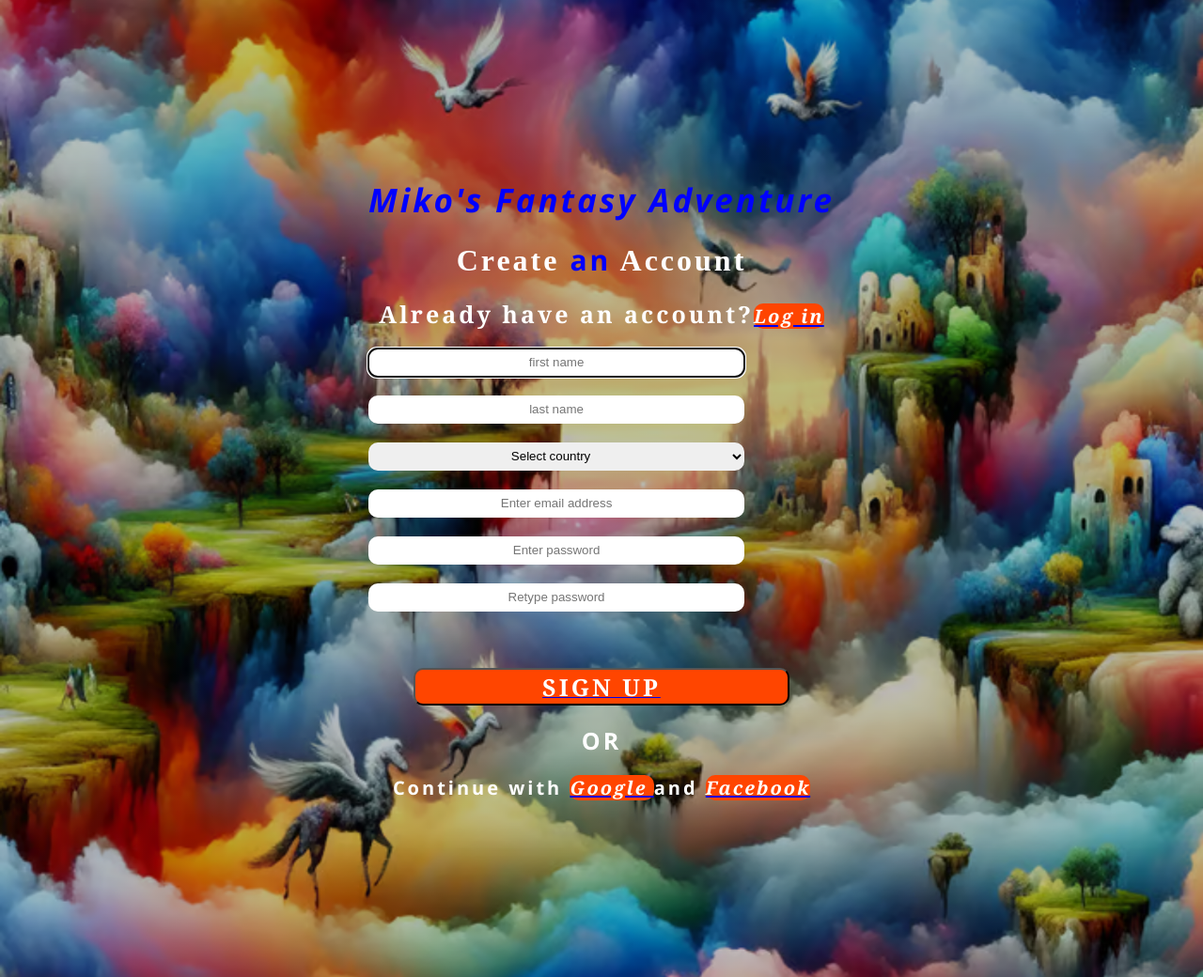
After one commit to vOzzT/COP4331-16, a PHP site: page /signup.html in a window 1280 px wide. The commit adds this page. Shown: the whole page at 94% size. Run offline with PHP 8.4, Linux system fonts and the light colour scheme.

Commit message:
Add files via upload

```diff
--- /dev/null
+++ b/signup.css
@@ -0,0 +1,129 @@
+* {
+  margin: 0;
+  padding: 0;
+  box-sizing: border-box;
+  position: relative;
+}
+body {
+  background: linear-gradient(rgba(0, 0, 0, 0.25), rgba(0, 0, 0, 0.25)),
+    url(fantasy.png);
+  background-size: cover;
+  background-position: center;
+  background-repeat: no-repeat;
+  width: 100%;
+  height: 130vh;
+  display: flex;
+  position: relative;
+  justify-content: center;
+  align-items: center;
+  flex-direction: column;
+}
+.form {
+  margin: 40px;
+  text-align: center;
+  color: white;
+  letter-spacing: 3px;
+}
+
+input,
+select {
+  width: 400px;
+  height: 30px;
+  display: block;
+  border: none;
+  border-radius: 10px;
+  text-align: center;
+  margin: 20px;
+}
+.signupbutton {
+  width: 400px;
+  height: 40px;
+  background: orangered;
+  border-radius: 10px;
+  margin-top: 40px;
+}
+.signupbutton:hover {
+  background: green;
+  cursor: pointer;
+}
+.accounttitle {
+  color: blue;
+  font-weight: bolder;
+  margin: 20px;
+  letter-spacing: 3px;
+  font-size: 35px;
+  font-family: "Segoe UI", Tahoma, Geneva, Verdana, sans-serif;
+  text-align: center;
+}
+.redirect {
+  width: 400px;
+  height: 40px;
+  font-size: 20px;
+  letter-spacing: 2px;
+  font-family: Cambria, Cochin, Georgia, Times, "Times New Roman", serif;
+  background: orangered;
+  color: white;
+  border-radius: 10px;
+  margin-top: 60px;
+}
+.redirect:hover {
+  background: green;
+  cursor: pointer;
+}
+.doit {
+  color: white;
+  letter-spacing: 3px;
+  font-size: 25px;
+  margin: 20px;
+  font-family: Cambria, Cochin, Georgia, Times, "Times New Roman", serif;
+  text-decoration: none;
+}
+.question {
+  color: white;
+  font-size: 25px;
+  margin: 20px;
+  font-weight: bolder;
+  letter-spacing: 3px;
+  font-family: Cambria, Cochin, Georgia, Times, "Times New Roman", serif;
+  text-decoration: none;
+  text-align: center;
+}
+.design {
+  color: white;
+  font-weight: bolder;
+  font-size: 25px;
+  margin: 20px;
+  letter-spacing: 3px;
+  font-family: "Segoe UI", Tahoma, Geneva, Verdana, sans-serif;
+  text-decoration: none;
+  text-align: center;
+}
+.unique {
+  color: blue;
+  font-weight: bolder;
+  font-size: 30px;
+  letter-spacing: 3px;
+  font-family: "Segoe UI", Tahoma, Geneva, Verdana, sans-serif;
+  text-decoration: wavy;
+  text-align: center;
+}
+.connect {
+  color: white;
+  font-weight: bolder;
+  font-size: 20px;
+  letter-spacing: 3px;
+  font-family: "Segoe UI", Tahoma, Geneva, Verdana, sans-serif;
+  text-decoration: none;
+  text-align: center;
+}
+.social {
+  width: 400px;
+  height: 40px;
+  font-size: 20px;
+  letter-spacing: 2px;
+  font-family: Cambria, Cochin, Georgia, Times, "Times New Roman", serif;
+  background: orangered;
+  color: white;
+  border-radius: 10px;
+  margin-top: 60px;
+}
--- /dev/null
+++ b/signup.html
@@ -0,0 +1,62 @@
+<!DOCTYPE html>
+<html lang="en">
+  <head>
+    <meta charset="UTF-8" />
+    <meta name="viewport" content="width=device-width, initial-scale=1.0" />
+    <title>Fantasy Adventure Sign Up</title>
+    <link rel="stylesheet" href="signup.css" />
+
+  </head>
+  <body>
+    <div class="Largebox">
+      <form class="form" id="Create an Account">
+        <h2 class="accounttitle"><em> Miko's Fantasy Adventure</em></h2>
+        <h1 class="pagetitle"><strong>Create <span class="unique">an</span> Account</strong></h1>
+        <p class="question">Already have an account?<a href = "./contact.html"><em class="redirect">Log in</em></a></p>
+        <div class="secondBox">
+          <input
+            type="text"
+            class="firstname"
+            autofocus
+            placeholder="first name"
+          />
+          <input
+            type="text"
+            class="lastname"
+            autofocus
+            placeholder="last name"
+          />
+          <select>
+            <option value="">Select country</option>
+            <option value="United States">United States</option>
+            <option value="United Kingdom">United Kingdom</option>
+            <option value="Argentina">Argentina</option ption>
+            <option value="India">India</option>
+            <option value="South Africa">South Africa</option>
+          </select>
+          <input
+            type="email"
+            class="youremailaddress"
+            placeholder="Enter email address"
+          />
+          <input
+            type="password"
+            class="enterpassword"
+            autofocus
+            placeholder="Enter password"
+          />
+          <input
+            type="text"
+            class="confirmpassword"
+            autofocus
+            placeholder="Retype password"
+          />
+          <button class="signupbutton" type="submit"><a href="#"><strong class="doit">SIGN UP</strong></a></button>
+          <p class="design"><bold>OR</bold></p>
+          <h4 class="connect">Continue with <a href = "./contact.html"><em class="social"> Google </em></a> and <a href = "./contact.html"><em class="social">Facebook</em></a></h4>
+        </div>
+      </form>
+    </div>
+    <script src="./src/signup.js"></script>
+  </body>
+</html>
```
Also changed, not shown: Developers.html (added, +30 -0 lines), aboutstyle.css (added, +48 -0 lines), index1.html (added, +32 -0 lines), style.css (+86 -59 lines), dream.jpg (added), fantasy.png (added), image.png (added), image1.jpeg (added), image2.jpeg (added), image3.jpeg (added), image4.jpeg (added).
